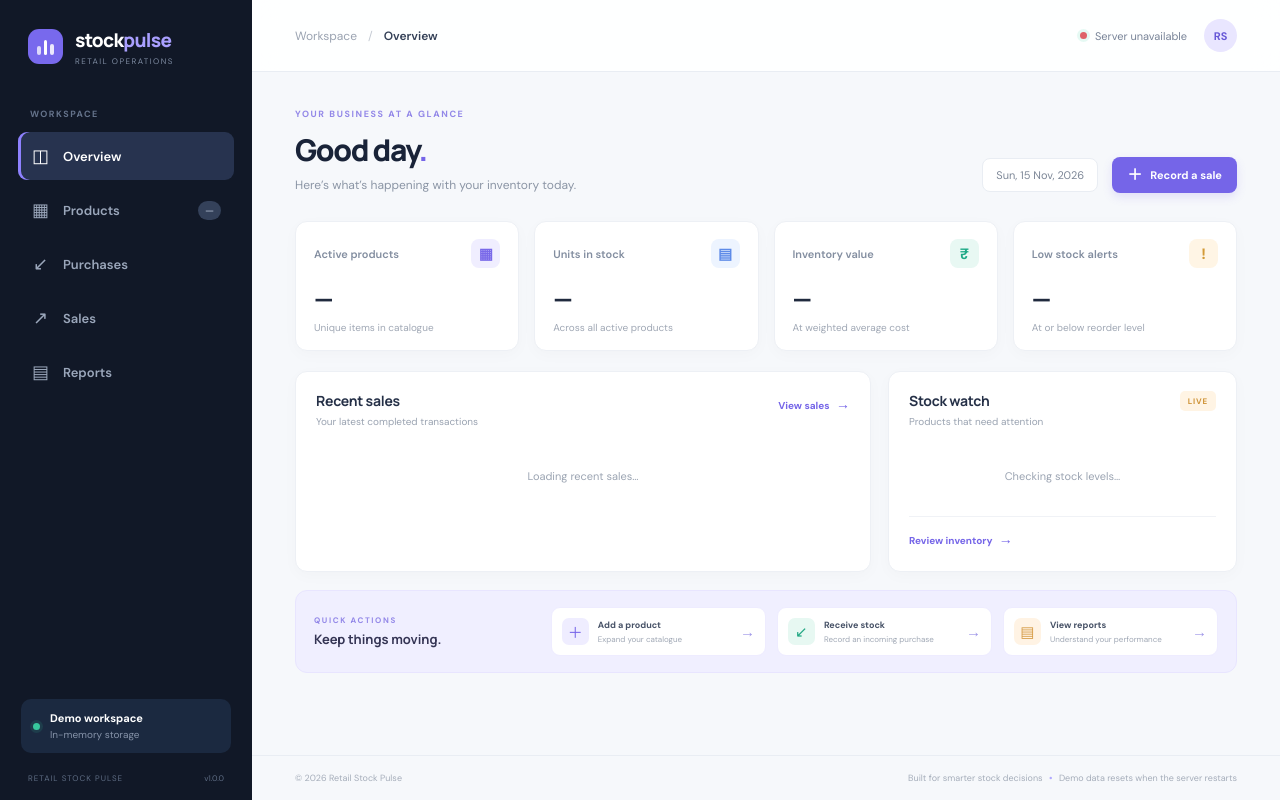
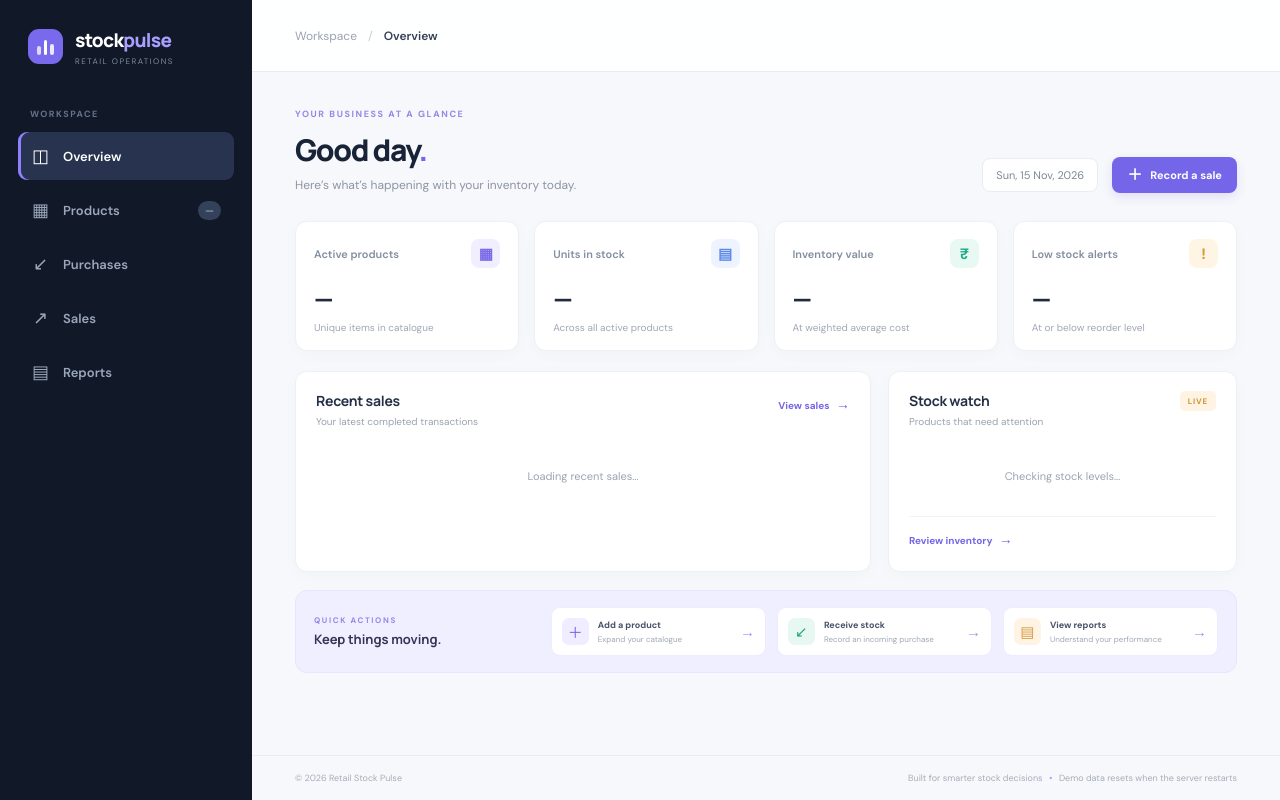
Before and after one commit to GHOST4709/RetailStockPulseJAVA, a web app: page / in a window 1280 px wide. Run offline with its HTML, style and script files only (its server is not run), Linux system fonts and the light colour scheme; data that the repository does not hold is empty.

Commit message:
Done Some Stuff to the Front end and Still working on the Deployment Fix.

```diff
--- a/src/main/resources/static/index.html
+++ b/src/main/resources/static/index.html
@@ -25,20 +25,13 @@
         <button class="nav-link" data-view="sales"><span class="nav-icon">↗</span><span>Sales</span></button>
         <button class="nav-link" data-view="reports"><span class="nav-icon">▤</span><span>Reports</span></button>
       </nav>
-      <div class="sidebar-bottom">
-        <div class="demo-status"><span class="status-dot"></span><div><strong>Demo workspace</strong><small>In-memory storage</small></div></div>
-        <div class="sidebar-footer">RETAIL STOCK PULSE <span>v1.0.0</span></div>
-      </div>
+      </d>
     </aside>
 
     <main class="main-area">
       <header class="topbar">
         <button class="mobile-menu" id="mobile-menu" aria-label="Toggle menu">☰</button>
         <div class="breadcrumb"><span>Workspace</span><b>/</b><strong id="breadcrumb-current">Overview</strong></div>
-        <div class="topbar-actions">
-          <div class="server-indicator"><span class="status-dot"></span><span id="server-status">Connecting</span></div>
-          <div class="avatar">RS</div>
-        </div>
       </header>
 
       <div class="page-content">
```
